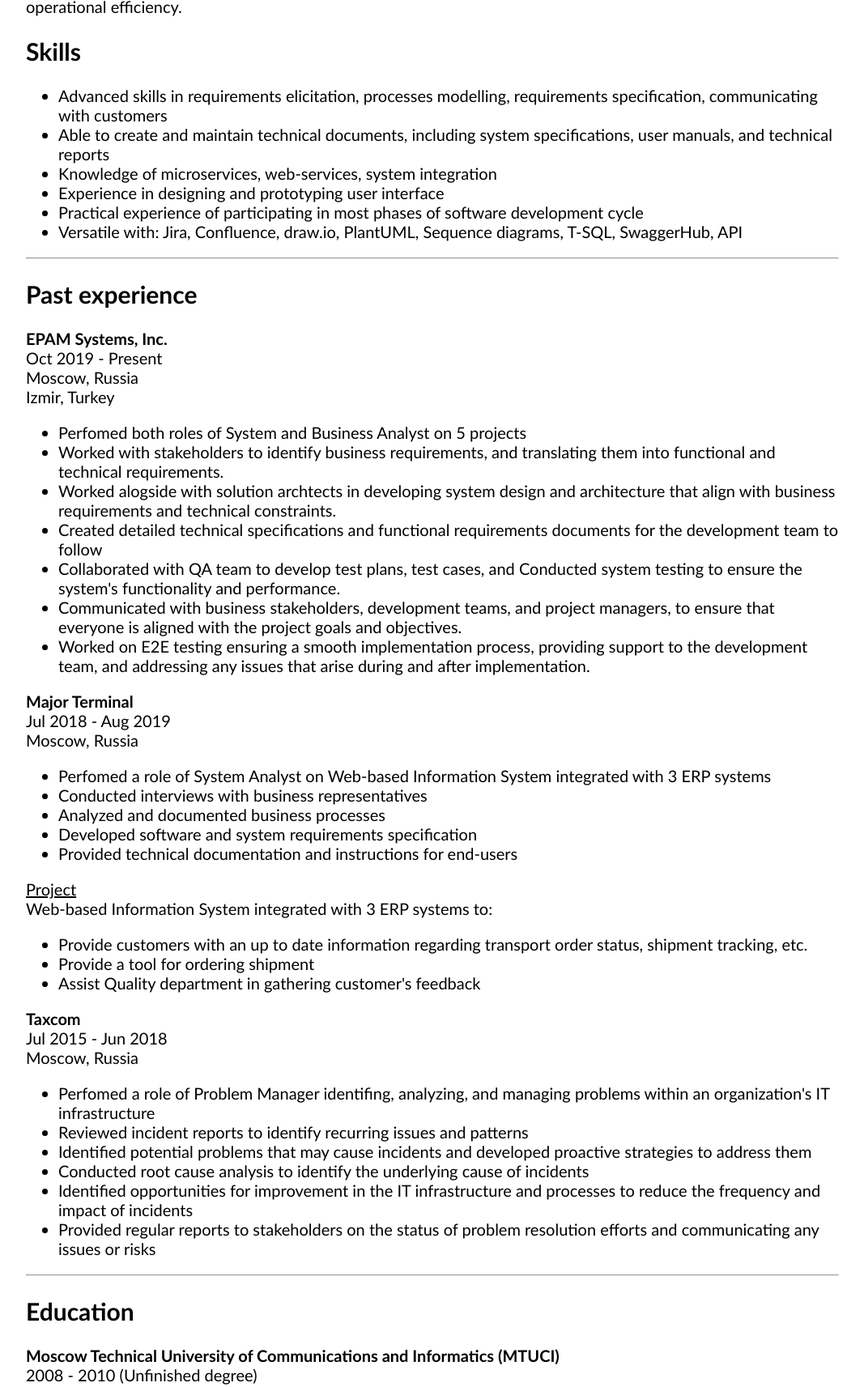
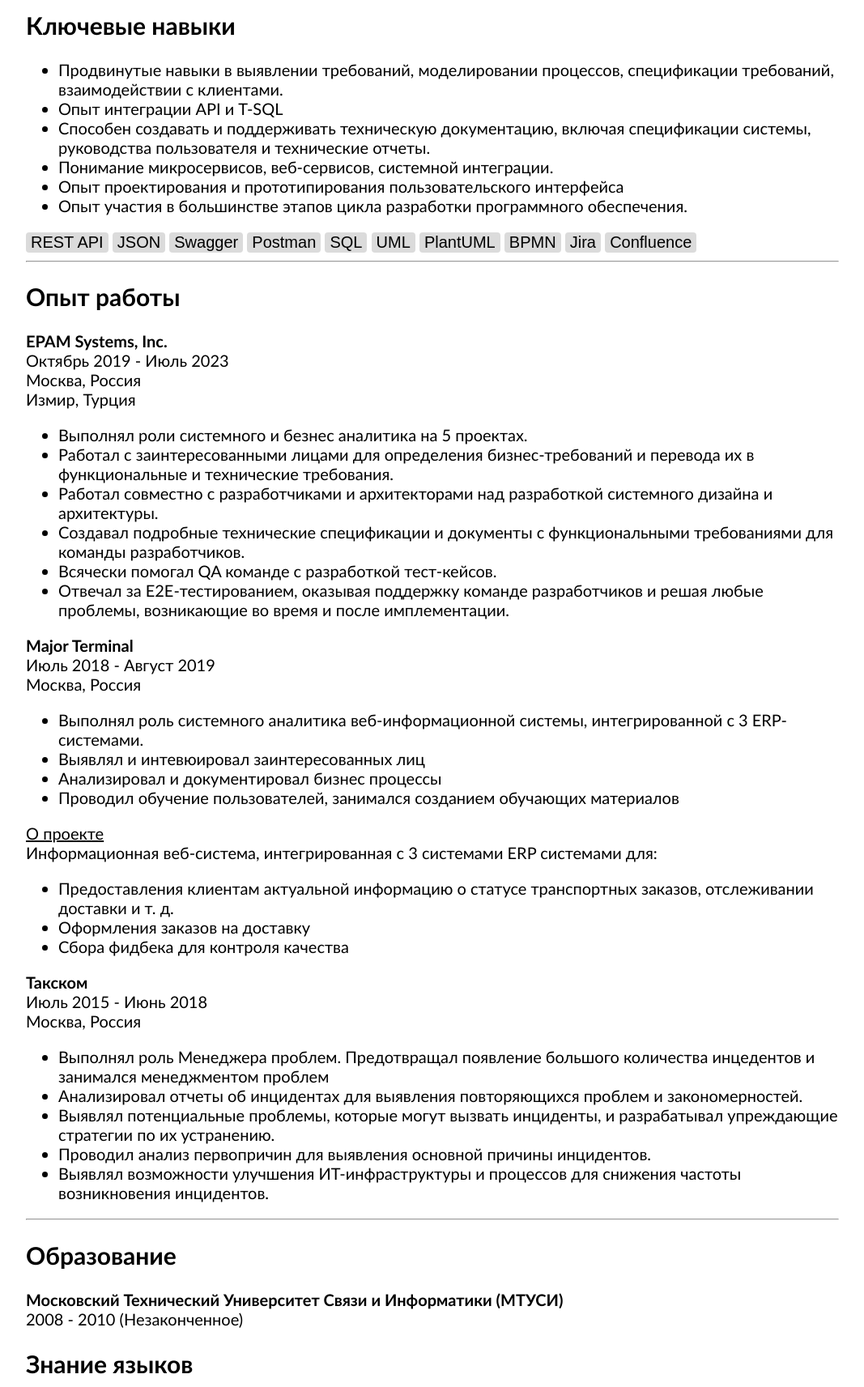
Before and after one commit to Andrianov-BA/cv, a plain HTML site: page index.html in a window 1280 px wide. Shown: the part 711-2424 px from the top of the page at 81% size, without its empty margins (106-1173 px from the left). Drawn offline with Linux system fonts and the light colour scheme.

Commit message:
перевод

```diff
--- a/index.html
+++ b/index.html
@@ -5,121 +5,116 @@
     <meta charset="UTF-8">
     <meta name="viewport" content="width=device-width, initial-scale=1.0">
     <title>cv</title>
-    <link rel="stylesheet" href="style.css">
+    <link rel="stylesheet" href="style.css" type="text/css">
 </head>
 
 <body>
     <header>
         <img src="IMG_20190108_163103-EFFECTS.jpg" class="photo">
-        <h1>Nikita Andrianov</h1>
-        <b>Business Analyst</b>
+        <h1>Никита Андрианов</h1>
+        <h3>Бизнес-аналитик</h3>
     </header>
     <section>
-        e-mail: <a href="mailto:andrianov.candiru.nikita@gmail.com">andrianov.candiru.nikita@gmail.com</a><br>
-        location: Izmir, Turkey<br>
-        <a href="https://www.linkedin.com/in/nikita-andrianov-080742163">linkedin</a><br>
-        tel: <a href="tel:+905312390549">+90 531 239 0549</a>
-        <hr>
+        <a href="mailto:Nikita.Andrianov@outlook.com">Nikita.Andrianov@outlook.com</a><br>
+        <a href="https://t.me/+79636876387">Телеграм</a><br>
+        Красногорск, Россия<br>
     </section>
     <section>
-        <h2>Summary</h2>
-        <p>Experienced detail-oriented Business Analyst with over 7 years of experience in delivering requirements and
-            design driven solutions to support business goals and objectives.
-            Skilled in requirements gathering and analysis. Adept in data analysis and system integration.
-            Strong technical background, with expertise in SQL, business process modeling, and API.
-            Proven track record of delivering complex projects while working closely with cross-functional teams and
-            stakeholders.
-            Passionate about using technology to drive business growth and improve operational efficiency.</p>
+        <h2>О себе</h2>
+        <p>Опытный бизнес-аналитик с более чем 7-летним стажем работы.
+            Обладаю глубокими знаниями в области интеграции систем, сбора и анализа требований. Успешно
+            реализовал проекты по интеграции различных платформ. Обладаю сильными аналитическими навыками и умением
+            работать с API. Ищу возможности для применения своих знаний и опыта в инновационной компании, стремящейся к
+            совершенствованию своих IT-решений.
+        </p>
     </section>
     <section>
-        <h2>Skills</h2>
+        <h2>Ключевые навыки</h2>
         <ul>
-            <li>Advanced skills in requirements elicitation, processes modelling, requirements specification,
-                communicating with customers</li>
-            <li>Able to create and maintain technical documents, including system specifications, user manuals, and
-                technical reports</li>
-            <li>Knowledge of microservices, web-services, system integration</li>
-            <li>Experience in designing and prototyping user interface</li>
-            <li>Practical experience of participating in most phases of software development cycle</li>
-            <li>Versatile with: Jira, Confluence, draw.io, PlantUML, Sequence diagrams, T-SQL, SwaggerHub, API</li>
+            <li>Продвинутые навыки в выявлении требований, моделировании процессов, спецификации требований,
+                взаимодействии с клиентами.</li>
+            <li>Опыт интеграции API и T-SQL</li>
+            <li>Способен создавать и поддерживать техническую документацию, включая спецификации системы, руководства
+                пользователя и технические отчеты.</li>
+            <li>Понимание микросервисов, веб-сервисов, системной интеграции.</li>
+            <li>Опыт проектирования и прототипирования пользовательского интерфейса</li>
+            <li>Опыт участия в большинстве этапов цикла разработки программного обеспечения.</li>
+        </ul>
+        <button type="button" class="no-click">REST API</button>
+        <button type="button" class="no-click">JSON</button>
+        <button type="button" class="no-click">Swagger</button>
+        <button type="button" class="no-click">Postman</button>
+        <button type="button" class="no-click">SQL</button>
+        <button type="button" class="no-click">UML</button>
+        <button type="button" class="no-click">PlantUML</button>
+        <button type="button" class="no-click">BPMN</button>
+        <button type="button" class="no-click">Jira</button>
+        <button type="button" class="no-click">Confluence</button>
+    </section>
+    <hr>
+    <section>
+        <h2>Опыт работы</h2>
+        <p>
+            <b>EPAM Systems, Inc.</b><br>
+            Октябрь 2019 - Июль 2023<br>
+            Москва, Россия<br>
+            Измир, Турция
+        </p>
+        <p>
+        <ul>
+            <li>Выполнял роли системного и безнес аналитика на 5 проектах.</li>
+            <li>Работал с заинтересованными лицами для определения бизнес-требований и перевода их в функциональные и технические требования.</li>
+            <li>Работал совместно с разработчиками и архитекторами над разработкой системного дизайна и архитектуры.</li>
+            <li>Создавал подробные технические спецификации и документы с функциональными требованиями для команды разработчиков.</li>
+            <li>Всячески помогал QA команде с разработкой тест-кейсов.</li>
+            <li>Отвечал за E2E-тестированием, оказывая поддержку команде разработчиков и решая любые проблемы, возникающие во время и после имплементации.</li>
+        </ul>
+        </p>
+        <p>
+            <b>Major Terminal</b><br>
+            Июль 2018 - Август 2019<br>
+            Москва, Россия
+        </p>
+        <ul>
+            <li>Выполнял роль системного аналитика веб-информационной системы, интегрированной с 3 ERP-системами.</li>
+            <li>Выявлял и интевюировал заинтересованных лиц</li>
+            <li>Анализировал и документировал бизнес процессы</li>
+            <li>Проводил обучение пользователей, занимался созданием обучающих материалов</li>
+        </ul>
+        <p>
+            <u>О проекте</u><br>
+            Информационная веб-система, интегрированная с 3 системами ERP системами для:
+        <ul>
+            <li>Предоставления клиентам актуальной информацию о статусе транспортных заказов, отслеживании доставки и т. д.</li>
+            <li>Оформления заказов на доставку</li>
+            <li>Сбора фидбека для контроля качества</li>
+        </ul>
+        </p>
+        <p>
+            <b>Такском</b><br>
+            Июль 2015 - Июнь 2018<br>
+            Москва, Россия
+        </p>
+        <ul>
+            <li>Выполнял роль Менеджера проблем. Предотвращал появление большого количества инцедентов и занимался
+                менеджментом проблем</li>
+            <li>Анализировал отчеты об инцидентах для выявления повторяющихся проблем и закономерностей.</li>
+            <li>Выявлял потенциальные проблемы, которые могут вызвать инциденты, и разрабатывал упреждающие стратегии по
+                их устранению.</li>
+            <li>Проводил анализ первопричин для выявления основной причины инцидентов.</li>
+            <li>Выявлял возможности улучшения ИТ-инфраструктуры и процессов для снижения частоты возникновения
+                инцидентов.</li>
         </ul>
     </section>
     <hr>
     <section>
-        <h2>Past experience</h2>
-        <p>
-            <b>EPAM Systems, Inc.</b><br>
-            Oct 2019 - Present<br>
-            Moscow, Russia<br>
-            Izmir, Turkey
-        </p>
-        <p>
-        <ul>
-            <li>Perfomed both roles of System and Business Analyst on 5 projects</li>
-            <li>Worked with stakeholders to identify business requirements, and translating them into functional and
-                technical requirements.</li>
-            <li>Worked alogside with solution archtects in developing system design and architecture that align with
-                business requirements and technical constraints.</li>
-            <li>Created detailed technical specifications and functional requirements documents for the development team
-                to follow</li>
-            <li>Collaborated with QA team to develop test plans, test cases, and Conducted system testing to ensure the
-                system's functionality and performance.</li>
-            <li>Communicated with business stakeholders, development teams, and project managers, to ensure that
-                everyone is aligned with the project goals and objectives.</li>
-            <li>Worked on E2E testing ensuring a smooth implementation process, providing support to the development
-                team, and addressing any issues that arise during and after implementation.</li>
-        </ul>
-        </p>
-        <p>
-            <b>Major Terminal</b><br>
-            Jul 2018 - Aug 2019<br>
-            Moscow, Russia
-        </p>
-        <ul>
-            <li>Perfomed a role of System Analyst on Web-based Information System integrated with 3 ERP systems</li>
-            <li>Conducted interviews with business representatives</li>
-            <li>Analyzed and documented business processes</li>
-            <li>Developed software and system requirements specification</li>
-            <li>Provided technical documentation and instructions for end-users</li>
-        </ul>
-        <p>
-            <u>Project</u><br>
-            Web-based Information System integrated with 3 ERP systems to:
-        <ul>
-            <li>Provide customers with an up to date information regarding transport order status, shipment tracking,
-                etc.</li>
-            <li>Provide a tool for ordering shipment</li>
-            <li>Assist Quality department in gathering customer's feedback</li>
-        </ul>
-        </p>
-        <p>
-            <b>Taxcom</b><br>
-            Jul 2015 - Jun 2018<br>
-            Moscow, Russia
-        </p>
-        <ul>
-            <li>Perfomed a role of Problem Manager identifing, analyzing, and managing problems within an organization's
-                IT infrastructure</li>
-            <li>Reviewed incident reports to identify recurring issues and patterns</li>
-            <li>Identified potential problems that may cause incidents and developed proactive strategies to address
-                them</li>
-            <li>Conducted root cause analysis to identify the underlying cause of incidents</li>
-            <li>Identified opportunities for improvement in the IT infrastructure and processes to reduce the frequency
-                and impact of incidents</li>
-            <li>Provided regular reports to stakeholders on the status of problem resolution efforts and communicating
-                any issues or risks</li>
-        </ul>
-    </section>
-    <hr>
-    <section>
-        <h2>Education</h2>
-        <p><b>Moscow Technical University of Communications and Informatics (MTUCI)</b><br>
-            2008 - 2010 (Unfinished degree)</p>
+        <h2>Образование</h2>
+        <p><b>Московский Технический Университет Связи и Информатики (МТУСИ)</b><br>
+            2008 - 2010 (Незаконченное)</p>
     </section>
     <section>
-        <h2>Languages</h2>
-        C1 English (Advanced)<br>
-        Russian (Native)
+        <h2>Знание языков</h2>
+        Английский C1 (Advanced)<br>
     </section>
 </body>
 
--- a/style.css
+++ b/style.css
@@ -13,3 +13,12 @@ html {
     border-radius: 50%;
     border: 5px solid #535353;
   }
+button {
+    border-radius: 4px;
+    font-size: 20px;
+    border: none;
+    background-color: rgb(219, 219, 219);
+}
+.no-click {
+        pointer-events: none;
+    }
```
Also changed, not shown: index_en.html (added, +126 -0 lines).
